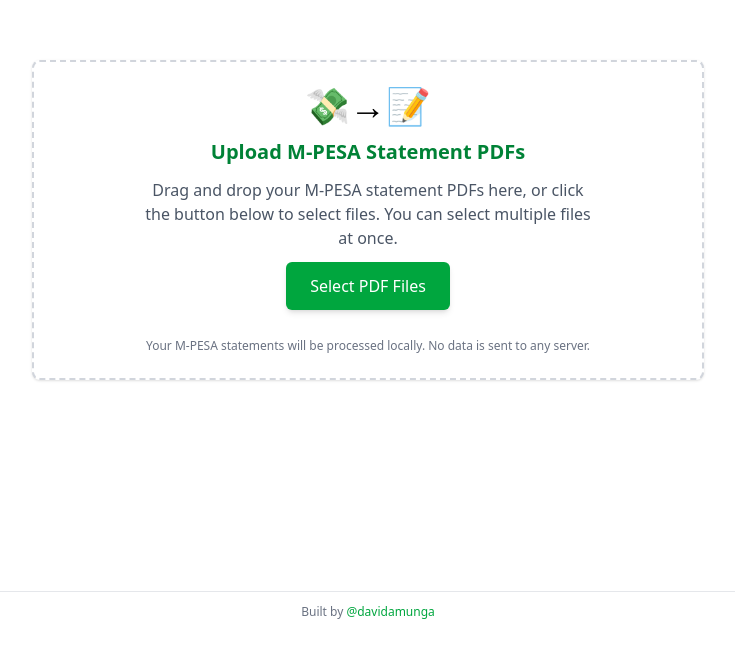
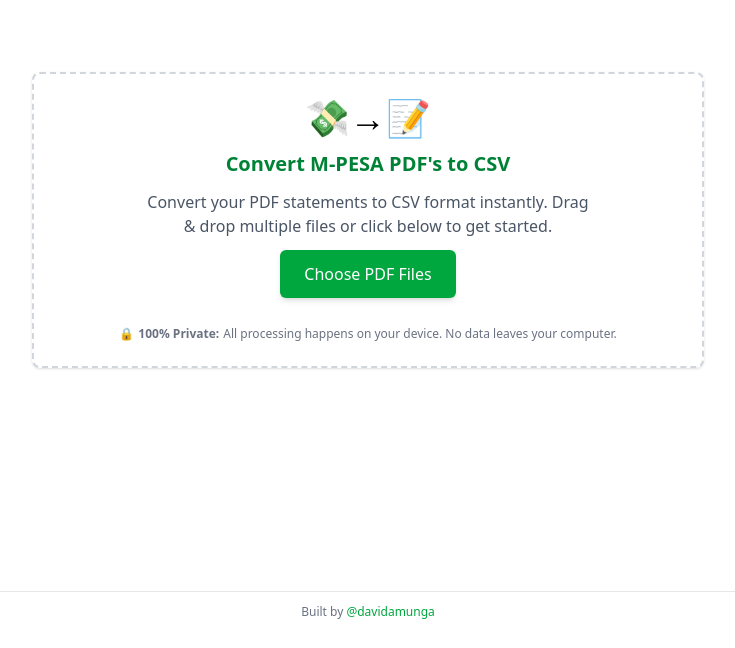
Before and after one commit to DavidAmunga/mpesa2csv, a React (Vite) app: page / in a window 1280 px wide. Shown: the part 152-800 px from the top of the page, without its empty margins (272-1007 px from the left). Built offline with nearby package versions, Linux system fonts and the light colour scheme.

Commit message:
feat: enhance UI with dark mode support and improve accessibility

```diff
--- a/src/App.tsx
+++ b/src/App.tsx
@@ -228,7 +228,7 @@
   }, [csvLink]);
 
   return (
-    <div className="min-h-screen max-h-screen bg-white flex flex-col overflow-hidden">
+    <div className="min-h-screen max-h-screen bg-transparent flex flex-col overflow-hidden">
       <div className="flex-1 mx-auto px-4 py-4 flex flex-col max-w-4xl w-full">
         <main className="flex-1 flex items-center justify-center">
           <div className="w-full max-w-2xl transition-all duration-300 ease-in-out">
@@ -241,8 +241,10 @@
                   status={status}
                 />
                 {error && (
-                  <div className="bg-red-50 border border-red-200 rounded-lg p-3 transition-all duration-300">
-                    <p className="text-red-800 text-sm">{error}</p>
+                  <div className="bg-red-50 dark:bg-red-900/20 border border-red-200 dark:border-red-800 rounded-lg p-3 transition-all duration-300">
+                    <p className="text-red-800 dark:text-red-200 text-sm">
+                      {error}
+                    </p>
                   </div>
                 )}
               </div>
@@ -258,26 +260,26 @@
                 />
               </div>
             ) : status === FileStatus.PROCESSING ? (
-              <div className="bg-white rounded-lg shadow-sm border p-6 text-center flex flex-col items-center justify-center transition-all duration-300 min-h-[300px]">
+              <div className="bg-white dark:bg-gray-800 rounded-lg shadow-sm border border-gray-200 dark:border-gray-700 p-6 text-center flex flex-col items-center justify-center transition-all duration-300 min-h-[300px]">
                 <div className="animate-spin rounded-full h-12 w-12 border-b-2 border-green-500 mx-auto mb-4"></div>
-                <p className="text-gray-600">
+                <p className="text-gray-600 dark:text-gray-300">
                   Processing file {currentFileIndex + 1} of {files.length}...
                 </p>
                 {files[currentFileIndex] && (
-                  <p className="text-sm text-gray-500 mt-2 truncate max-w-full">
+                  <p className="text-sm text-gray-500 dark:text-gray-400 mt-2 truncate max-w-full">
                     {files[currentFileIndex].name}
                   </p>
                 )}
               </div>
             ) : status === FileStatus.SUCCESS && statements.length > 0 ? (
-              <div className="rounded-lg  px-6 py-5 transition-all duration-300">
+              <div className="rounded-lg px-6 py-5 transition-all duration-300">
                 <div className="text-center mb-5">
-                  <h2 className="text-xl font-semibold text-gray-900 mb-2">
-                    Ready to Download!
+                  <h2 className="text-xl font-semibold text-gray-900 dark:text-gray-100 mb-2">
+                    🎉 Conversion Complete!
                   </h2>
-                  <p className="text-gray-600">
-                    Successfully processed {files.length} file
-                    {files.length > 1 ? "s" : ""} with{" "}
+                  <p className="text-gray-600 dark:text-gray-300">
+                    Successfully converted {files.length} PDF file
+                    {files.length > 1 ? "s" : ""} into a CSV with{" "}
                     {statements[0].transactions.length} transactions
                   </p>
                 </div>
@@ -307,15 +309,15 @@
 
                   <button
                     onClick={handleReset}
-                    className="cursor-pointer border border-gray-300 hover:bg-gray-50 px-6 py-3 rounded-lg font-medium flex items-center gap-2 justify-center transition-colors"
+                    className="cursor-pointer border border-gray-300 dark:border-gray-600 hover:bg-gray-50 dark:hover:bg-gray-700 dark:text-gray-200 px-6 py-3 rounded-lg font-medium flex items-center gap-2 justify-center transition-colors"
                   >
                     <RotateCcw className="w-5 h-5" />
                     Process More Files
                   </button>
                 </div>
 
-                <div className="pt-3 border-t border-gray-200">
-                  <p className="text-xs text-gray-500 text-center truncate">
+                <div className="pt-3 border-t border-gray-200 dark:border-gray-700">
+                  <p className="text-xs text-gray-500 dark:text-gray-400 text-center truncate">
                     File: {csvFileName}
                   </p>
                 </div>
@@ -324,7 +326,7 @@
           </div>
         </main>
 
-        <footer className="flex-shrink-0 text-center text-xs text-gray-500 border-t border-gray-200 py-3 mt-4">
+        <footer className="flex-shrink-0 text-center text-xs text-gray-500 dark:text-gray-400 border-t border-gray-200 dark:border-gray-700 py-3 mt-4">
           <p>
             Built by{" "}
             <a
--- a/src/components/file-uploader.tsx
+++ b/src/components/file-uploader.tsx
@@ -142,8 +142,8 @@
     <div
       className={`card text-center transition-all duration-300 rounded-lg p-6 min-h-[250px] flex items-center justify-center ${
         dragActive
-          ? "border-4 border-green-500 bg-green-50 shadow-lg scale-105 transform"
-          : "border-2 hover:bg-green-500/5 border-dashed hover:border-green-500 cursor-pointer border-gray-300 bg-white shadow-sm hover:shadow-md"
+          ? "border-4 border-green-500 bg-green-50 dark:bg-green-900/20 shadow-lg scale-105 transform"
+          : "border-2 hover:bg-green-500/5 dark:hover:bg-green-500/10 border-dashed hover:border-green-500 cursor-pointer border-gray-300 dark:border-gray-600 bg-white dark:bg-zinc-700 shadow-sm hover:shadow-md"
       }`}
       role="button"
       tabIndex={0}
@@ -159,22 +159,26 @@
         </span>
         <h3
           className={`text-xl font-semibold transition-colors duration-300 ${
-            dragActive ? "text-green-600" : "text-green-700"
+            dragActive
+              ? "text-green-600 dark:text-green-400"
+              : "text-green-700 dark:text-green-300"
           }`}
         >
           {dragActive
             ? "Drop your PDF files here!"
-            : "Upload M-PESA Statement PDFs"}
+            : "Convert M-PESA PDF's to CSV"}
         </h3>
 
         <p
           className={`max-w-md transition-colors duration-300 ${
-            dragActive ? "text-green-600 font-medium" : "text-gray-600"
+            dragActive
+              ? "text-green-600 dark:text-green-400 font-medium"
+              : "text-gray-600 dark:text-gray-300"
           }`}
         >
           {dragActive
             ? "Release to upload your M-PESA statement PDFs"
-            : "Drag and drop your M-PESA statement PDFs here, or click the button below to select files. You can select multiple files at once."}
+            : "Convert your PDF statements to CSV format instantly. Drag & drop multiple files or click below to get started."}
         </p>
 
         {!dragActive && (
@@ -187,8 +191,8 @@
             }
           >
             {status === FileStatus.LOADING
-              ? "Uploading..."
-              : "Select PDF Files"}
+              ? "Loading Files..."
+              : "Choose PDF Files"}
           </button>
         )}
 
@@ -207,9 +211,9 @@
           </div>
         )}
 
-        <div className="text-xs text-gray-500 mt-4">
-          Your M-PESA statements will be processed locally. No data is sent to
-          any server.
+        <div className="text-xs text-gray-500 dark:text-gray-400 mt-4 flex items-center justify-center gap-1">
+          🔒 <strong>100% Private:</strong> All processing happens on your
+          device. No data leaves your computer.
         </div>
       </div>
     </div>
--- a/src/components/password-prompt.tsx
+++ b/src/components/password-prompt.tsx
@@ -32,23 +32,23 @@
     <div className="flex flex-col items-center justify-center p-6 space-y-3">
       <Lock className="size-8 text-yellow-500" />
 
-      <h3 className="text-xl font-semibold text-green-700">
+      <h3 className="text-xl font-semibold text-green-700 dark:text-green-300">
         Password Protected PDF
       </h3>
 
       {totalFiles && totalFiles > 1 && (
-        <div className="text-sm text-gray-500 mb-2">
+        <div className="text-sm text-gray-500 dark:text-gray-400 mb-2">
           File {(currentFileIndex ?? 0) + 1} of {totalFiles}
         </div>
       )}
 
       {currentFileName && (
-        <div className="text-sm font-medium text-gray-700 mb-3 px-4 py-2 bg-gray-50 rounded-md max-w-md">
+        <div className="text-sm font-medium text-gray-700 dark:text-gray-300 mb-3 px-4 py-2 bg-gray-50 dark:bg-gray-700 rounded-md max-w-md">
           {currentFileName}
         </div>
       )}
 
-      <p className="text-gray-600 max-w-md text-center">
+      <p className="text-gray-600 dark:text-gray-300 max-w-md text-center">
         This PDF is password protected. Please enter the password to unlock it.
       </p>
 
@@ -56,8 +56,10 @@
         <div className="space-y-4">
           <input
             type="password"
-            className={`w-full px-4 py-2 border rounded-md focus:outline-none focus:ring-2 focus:ring-green-500 ${
-              error ? "border-red-500 focus:ring-red-500" : "border-gray-300"
+            className={`w-full px-4 py-2 border rounded-md focus:outline-none focus:ring-2 focus:ring-green-500 bg-white dark:bg-gray-700 dark:text-gray-100 ${
+              error
+                ? "border-red-500 focus:ring-red-500"
+                : "border-gray-300 dark:border-gray-600"
             }`}
             placeholder="Enter password"
             value={password}
@@ -65,7 +67,9 @@
             disabled={status === FileStatus.PROCESSING}
           />
 
-          {error && <p className="text-red-500 text-sm">{error}</p>}
+          {error && (
+            <p className="text-red-500 dark:text-red-400 text-sm">{error}</p>
+          )}
 
           <button
             type="submit"
@@ -84,7 +88,7 @@
         </div>
       </form>
 
-      <div className="text-xs text-gray-500 mt-4">
+      <div className="text-xs text-gray-500 dark:text-gray-400 mt-4">
         The password will only be used locally to decrypt the PDF file.
       </div>
     </div>
--- a/src/index.css
+++ b/src/index.css
@@ -1 +1,8 @@
 @import "tailwindcss";
+
+/* Dark mode support */
+@media (prefers-color-scheme: dark) {
+  :root {
+    color-scheme: dark;
+  }
+}
```
Also changed, not shown: 1 other file (tests, documents, lock files or other folders).
